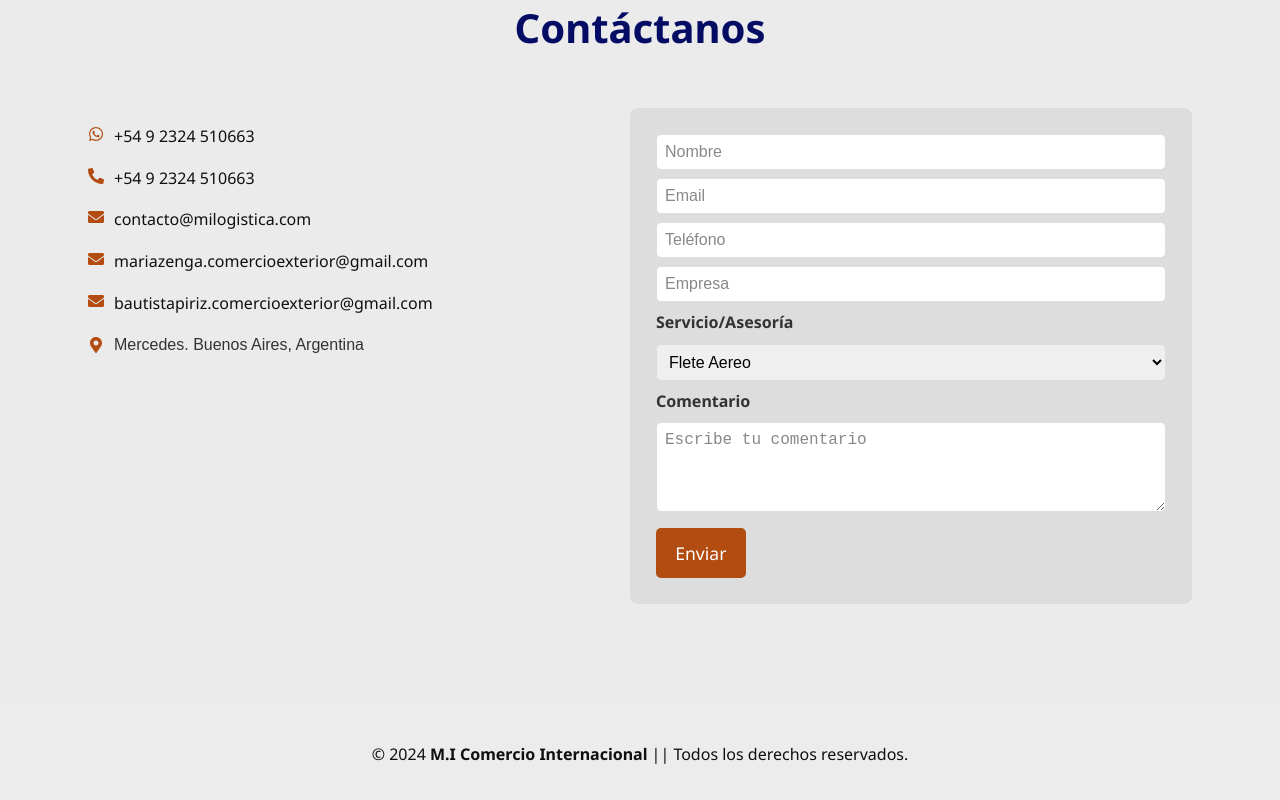
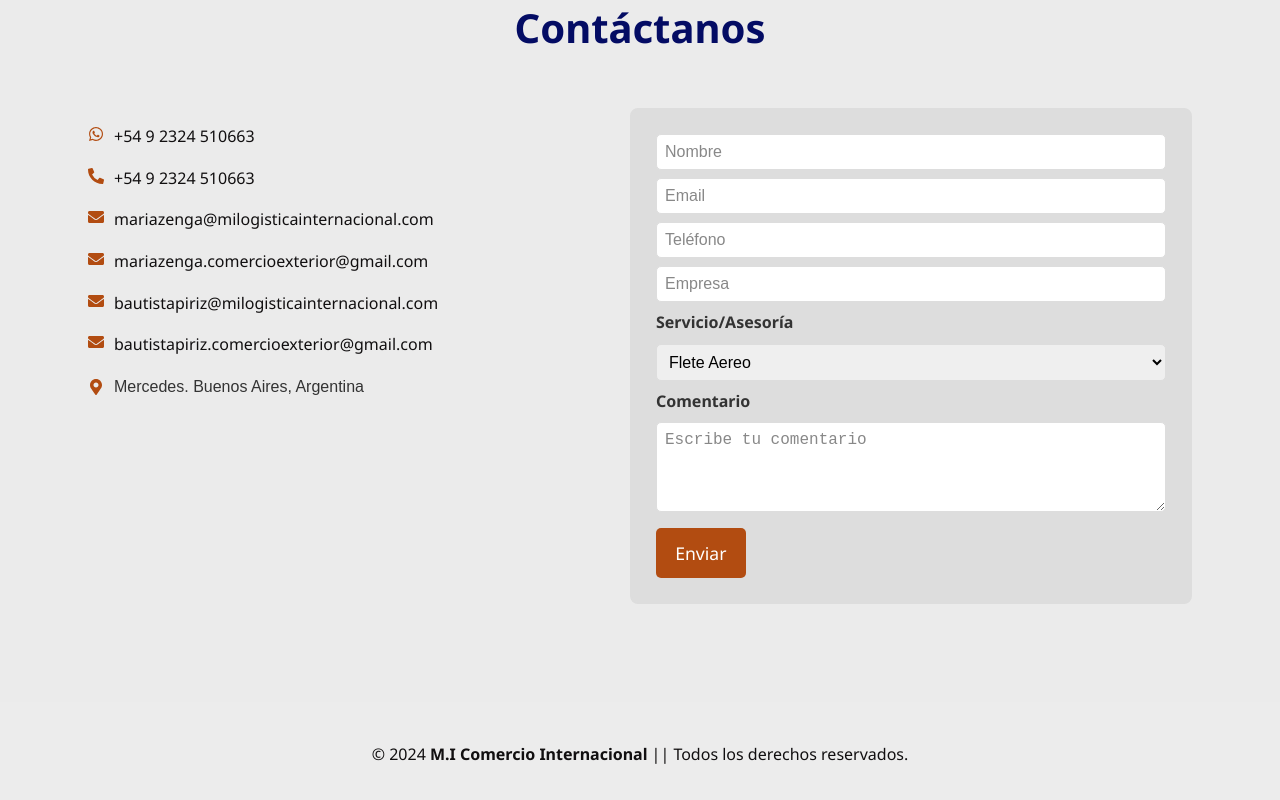
Before and after one commit to franuncal/LANDING-MICOMEX, a React (Vite) app: page / in a window 1280 px wide. Shown: the part 6765-7565 px from the top of the page. Built offline with nearby package versions, Linux system fonts and the light colour scheme.

Commit message:
Funcionalidad de Form

```diff
--- a/src/components/Contacto/Contact.jsx
+++ b/src/components/Contacto/Contact.jsx
@@ -34,7 +34,7 @@ const Contact = () => {
 
     // Definir los parámetros del template
     const templateParams = {
-      to_name: "M.I Logística y Comercio Internacional", // Nombre de la empresa de tu cliente
+      to_name: "M.I Logística y Comercio Internacional",
       from_name: formData.name,
       from_email: formData.email,
       phone: formData.phone,
@@ -79,7 +79,7 @@ const Contact = () => {
           <ul>
             <li>
               <a
-                href="https://wa.me/+5492324510663?text=%C2%A1Hola!%20Estoy%20interesado%20en%20los%20servicios%20de%20MI%20LOGISTICA.%20Me%20gustar%C3%ADa%20obtener%20m%C3%A1s%20informaci%C3%B3n%20sobre%3A%0A-%20Flete%20A%C3%A9reo%0A-%20Flete%20Terrestre%0A-%20Flete%20Mar%C3%ADtimo%0A-%20Carga%20Peligrosa%0A-%20Carga%20Sobredimensionada%0A-%20Asesor%C3%ADa%20en%20Log%C3%ADstica%0A%0AQuisiera%20saber%20m%C3%A1s%20detalles%20sobre%20c%C3%B3mo%20podemos%20coordinar%20el%20env%C3%ADo%20de%20mi%20mercanc%C3%ADa.%20Gracias."
+                href="https://wa.me/+5492324510663?text=Hola!%20Quiero%20asesorarme%20con%20ustedes%20sobre%20los%20servicios%20de%20Comercio%20Internacional%20y%20Logística."
                 target="_blank"
                 rel="noopener noreferrer"
               >
@@ -99,12 +99,12 @@ const Contact = () => {
             </li>
             <li>
               <a
-                href="mailto:contacto@milogistica.com"
+                href="mailto:mariazenga@milogisticainternacional.com"
                 target="_blank"
                 rel="noopener noreferrer"
               >
                 <FaEnvelope style={{ color: "#b24c11", marginRight: "10px" }} />
-                contacto@milogistica.com
+                mariazenga@milogisticainternacional.com
               </a>
             </li>
             <li>
@@ -115,6 +115,16 @@ const Contact = () => {
               >
                 <FaEnvelope style={{ color: "#b24c11", marginRight: "10px" }} />
                 mariazenga.comercioexterior@gmail.com
+              </a>
+            </li>
+            <li>
+              <a
+                href="mailto:bautistapiriz@milogisticainternacional.com "
+                target="_blank"
+                rel="noopener noreferrer"
+              >
+                <FaEnvelope style={{ color: "#b24c11", marginRight: "10px" }} />
+                bautistapiriz@milogisticainternacional.com
               </a>
             </li>
             <li>
```
